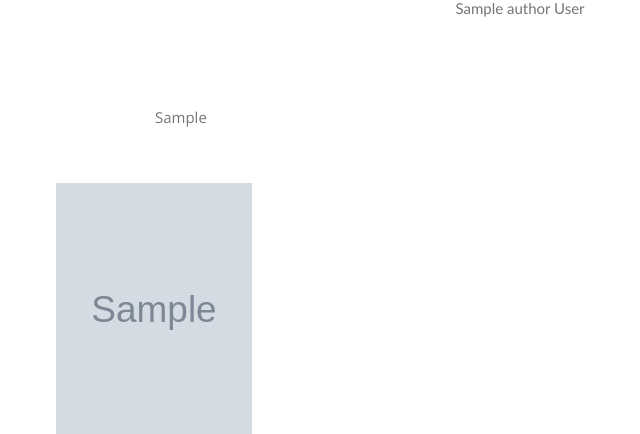
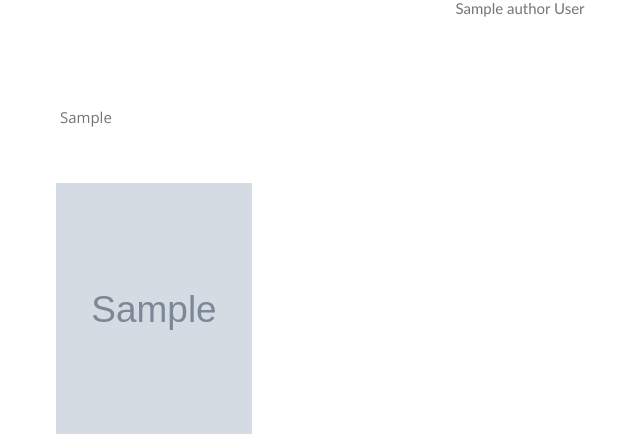
Before and after one commit to wiaderko024/magazynspisek, a Django app: page /artykuly/1/ in a window 1280 px wide. Shown: the part 738-1172 px from the top of the page, without its empty margins (120-760 px from the left). Run offline with Django 4.2, Linux system fonts and the light colour scheme; tables that the repository leaves empty hold one stand-in row (values such as "Sample post"); grey boxes marked "Sample" are stand-in pictures; some libraries are stand-ins or nearby versions; some web fonts are replaced.

Commit message:
Text expanded at articles_details page

```diff
--- a/articles/templates/articles_details.html
+++ b/articles/templates/articles_details.html
@@ -21,7 +21,7 @@
                     {% endif %}
                 </div>
                 <div class="row">
-                    <div class="col-lg-8 mx-auto">
+                    <div class="col-lg-10 mx-auto">
                         <div class="text-justify">{{ article.article|safe }}</div>
                     </div>
                 </div>
```
